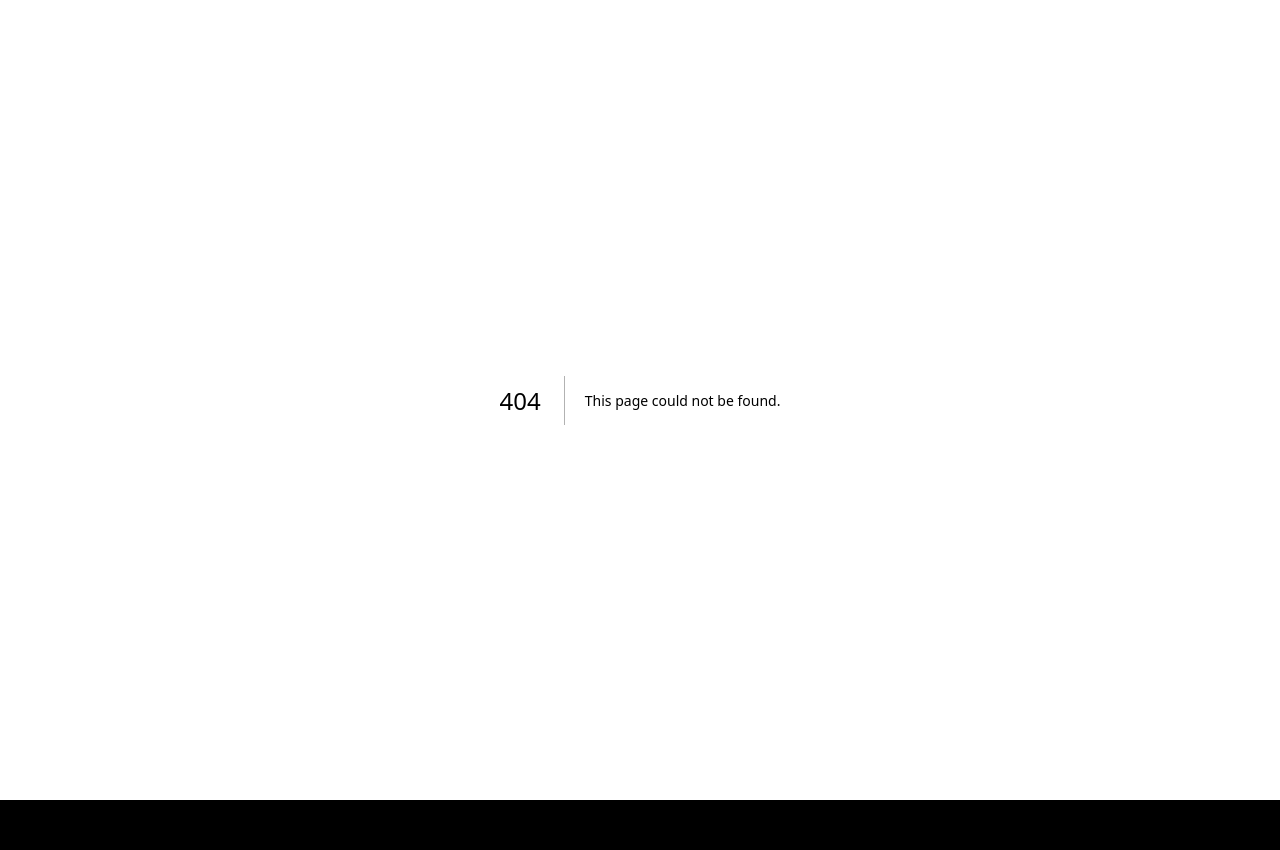
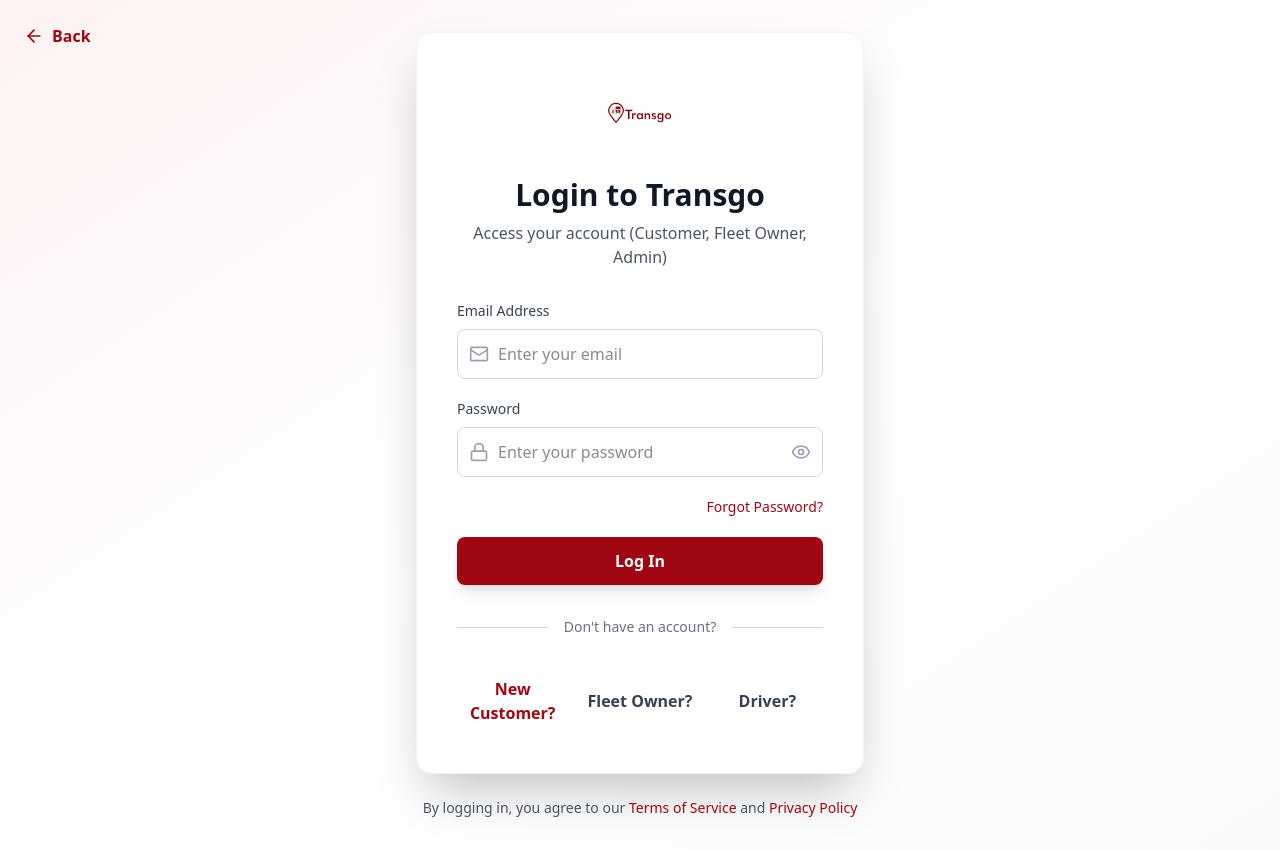
Before and after one commit to ABABUOTURI/TransGo, a Next.js app: page /login in a window 1280 px wide. Before the commit this address had no page. Before the commit the page ends 800 px from the top, so only its background shows below. Built offline with nearby package versions, Linux system fonts and the light colour scheme.

Commit message:
adding the login page

```diff
--- /dev/null
+++ b/src/app/login/page.tsx
@@ -0,0 +1,183 @@
+"use client";
+import { useState } from "react";
+import { motion } from "framer-motion";
+import { Mail, Lock, Eye, EyeOff, ArrowLeft } from "lucide-react";
+
+export default function LoginPage() {
+  const [showPassword, setShowPassword] = useState(false);
+  const [email, setEmail] = useState("");
+  const [password, setPassword] = useState("");
+
+  const handleSubmit = (e: React.FormEvent) => {
+    e.preventDefault();
+    console.log("Login attempt:", { email, password });
+  };
+
+  return (
+    <div className="min-h-screen bg-gradient-to-br from-red-50 via-white to-gray-50 flex items-center justify-center px-4 py-8 sm:px-6 lg:px-8">
+      {/* Back to Home Button */}
+      <a
+        href="/#hero"
+        className="fixed top-4 left-4 sm:top-6 sm:left-6 z-50 flex items-center gap-2 text-red-800 hover:text-red-900 font-semibold transition-colors group"
+      >
+        <ArrowLeft className="w-5 h-5 group-hover:-translate-x-1 transition-transform" />
+        <span className="hidden sm:inline">Back</span>
+      </a>
+
+      {/* Login Container */}
+      <motion.div
+        initial={{ opacity: 0, y: 20 }}
+        animate={{ opacity: 1, y: 0 }}
+        transition={{ duration: 0.6 }}
+        className="w-full max-w-md"
+      >
+        <div className="bg-white rounded-2xl shadow-2xl p-6 sm:p-8 md:p-10 border border-gray-100">
+          {/* Logo */}
+          <div className="flex justify-center mb-6">
+            <img
+              src="/logo.png"
+              alt="Transgo Logo"
+              className="w-16 h-16 sm:w-20 sm:h-20"
+            />
+          </div>
+
+          {/* Header */}
+          <div className="text-center mb-8">
+            <h1 className="text-2xl sm:text-3xl font-bold text-gray-900 mb-2">
+              Login to Transgo
+            </h1>
+            <p className="text-sm sm:text-base text-gray-600">
+              Access your account (Customer, Fleet Owner, Admin)
+            </p>
+          </div>
+
+          {/* Login Form */}
+          <div className="space-y-5">
+            <div>
+              <label
+                htmlFor="email"
+                className="block text-sm font-medium text-gray-700 mb-2"
+              >
+                Email Address
+              </label>
+              <div className="relative">
+                <Mail className="absolute left-3 top-1/2 -translate-y-1/2 w-5 h-5 text-gray-400" />
+                <input
+                  type="email"
+                  id="email"
+                  value={email}
+                  onChange={(e) => setEmail(e.target.value)}
+                  placeholder="Enter your email"
+                  className="w-full pl-10 pr-4 py-3 border border-gray-300 rounded-lg focus:ring-2 focus:ring-red-500 focus:border-transparent transition-all outline-none text-gray-900"
+                />
+              </div>
+            </div>
+
+            <div>
+              <label
+                htmlFor="password"
+                className="block text-sm font-medium text-gray-700 mb-2"
+              >
+                Password
+              </label>
+              <div className="relative">
+                <Lock className="absolute left-3 top-1/2 -translate-y-1/2 w-5 h-5 text-gray-400" />
+                <input
+                  type={showPassword ? "text" : "password"}
+                  id="password"
+                  value={password}
+                  onChange={(e) => setPassword(e.target.value)}
+                  placeholder="Enter your password"
+                  className="w-full pl-10 pr-12 py-3 border border-gray-300 rounded-lg focus:ring-2 focus:ring-red-500 focus:border-transparent transition-all outline-none text-gray-900"
+                />
+                <button
+                  type="button"
+                  onClick={() => setShowPassword(!showPassword)}
+                  className="absolute right-3 top-1/2 -translate-y-1/2 text-gray-400 hover:text-gray-600 transition-colors"
+                >
+                  {showPassword ? (
+                    <EyeOff className="w-5 h-5" />
+                  ) : (
+                    <Eye className="w-5 h-5" />
+                  )}
+                </button>
+              </div>
+            </div>
+
+            <div className="flex justify-end">
+              <a
+                href="/forgot-password"
+                className="text-sm text-red-800 hover:text-red-900 font-medium transition-colors"
+              >
+                Forgot Password?
+              </a>
+            </div>
+
+            <motion.button
+              onClick={handleSubmit}
+              whileHover={{ scale: 1.02 }}
+              whileTap={{ scale: 0.98 }}
+              className="w-full bg-red-800 text-white font-semibold py-3 rounded-lg hover:bg-red-900 transition-colors duration-300 shadow-lg hover:shadow-xl"
+            >
+              Log In
+            </motion.button>
+          </div>
+
+          {/* Divider */}
+          <div className="relative my-8">
+            <div className="absolute inset-0 flex items-center">
+              <div className="w-full border-t border-gray-300" />
+            </div>
+            <div className="relative flex justify-center text-sm">
+              <span className="px-4 bg-white text-gray-500">
+                Don't have an account?
+              </span>
+            </div>
+          </div>
+
+          {/* Additional Links — horizontally arranged */}
+          <div className="flex flex-col sm:flex-row justify-between items-center gap-3 sm:gap-4">
+            <a
+              href="/signup"
+              className="flex-1 text-center py-2  text-red-800 font-semibold rounded-lg hover:bg-red-50 transition-colors duration-300 w-full"
+            >
+              New Customer?
+            </a>
+
+            <a
+              href="/fleet/register"
+              className="flex-1 text-center py-2  text-gray-700 font-semibold rounded-lg hover:bg-gray-50 transition-colors duration-300 w-full"
+            >
+              Fleet Owner?
+            </a>
+
+            <a
+              href="/driver/portal"
+              className="flex-1 text-center py-2  text-gray-700 font-semibold rounded-lg hover:bg-gray-50 transition-colors duration-300 w-full"
+            >
+              Driver?
+            </a>
+          </div>
+        </div>
+
+        {/* Footer Note */}
+        <p className="text-center text-sm text-gray-600 mt-6">
+          By logging in, you agree to our{" "}
+          <a
+            href="/terms"
+            className="text-red-800 hover:text-red-900 font-medium"
+          >
+            Terms of Service
+          </a>{" "}
+          and{" "}
+          <a
+            href="/privacy"
+            className="text-red-800 hover:text-red-900 font-medium"
+          >
+            Privacy Policy
+          </a>
+        </p>
+      </motion.div>
+    </div>
+  );
+}
```
